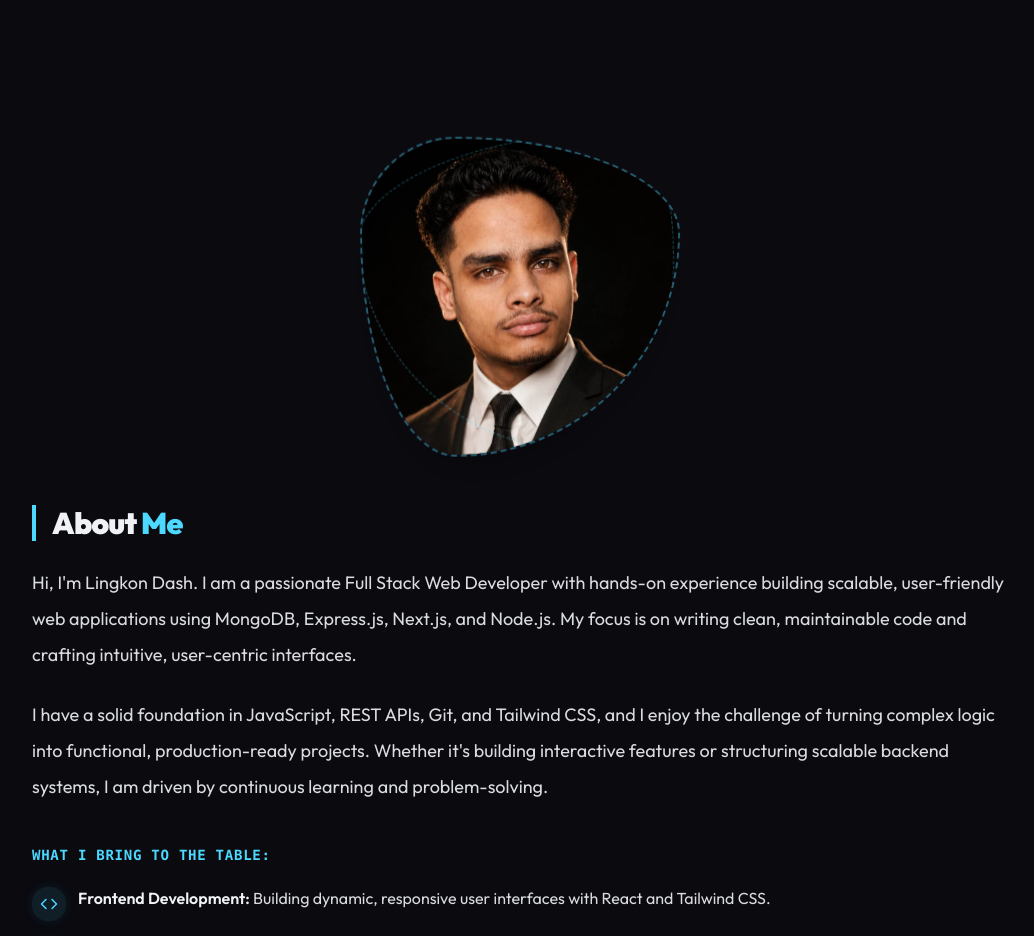
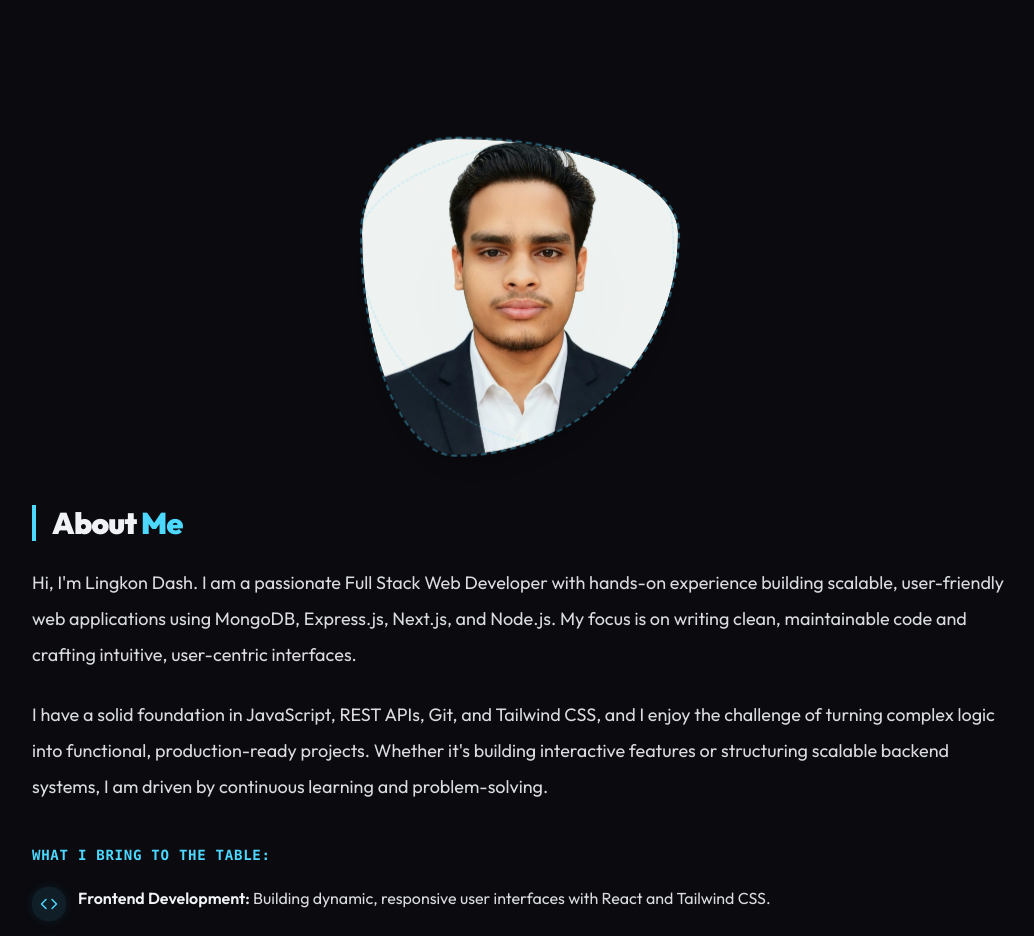
Before and after one commit to LingkonDash/portfolio, a Next.js app: page / in a window 1280 px wide. Shown: the part 800-1736 px from the top of the page, without its empty margins (120-1154 px from the left). Built offline with nearby package versions, Linux system fonts and the light colour scheme.

Commit message:
changed profile picture

```diff
--- a/src/components/sections/About.tsx
+++ b/src/components/sections/About.tsx
@@ -131,7 +131,7 @@ export default function About() {
           >
             <div className="absolute inset-0">
               <Image
-                src="/images/avatar3.jpg"
+                src="/images/avatar2.jpg"
                 alt="Lingkon Dash portrait"
                 fill
                 sizes="(max-width: 640px) 85vw, 400px"
```
Also changed, not shown: public/images/avatar2.jpg (added).
